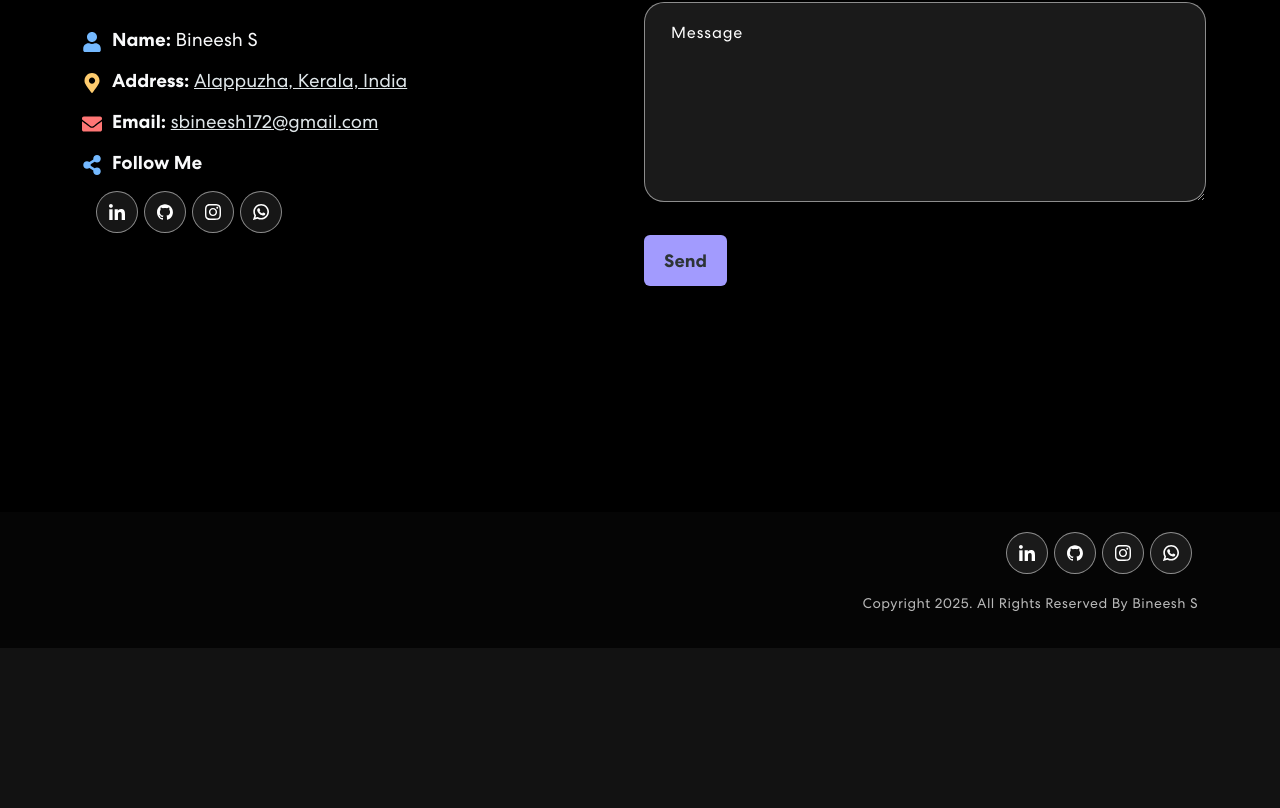
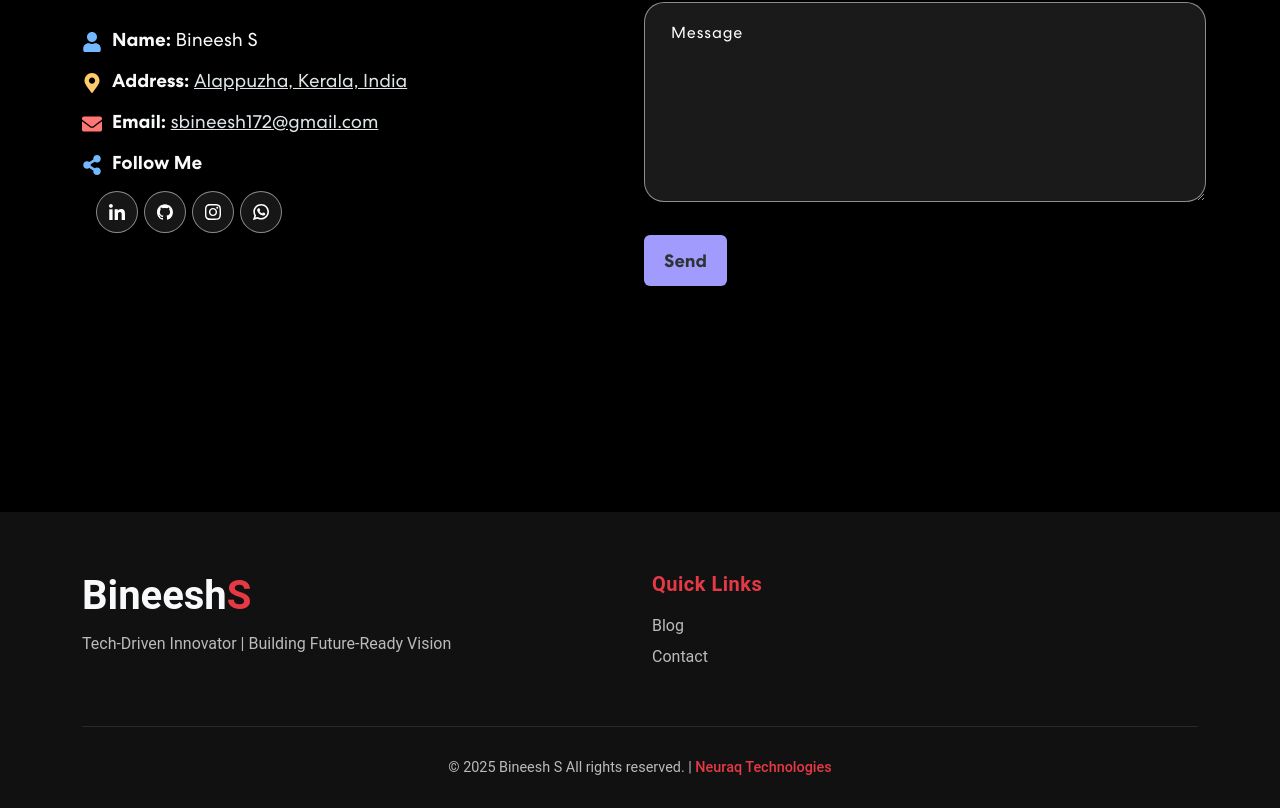
Before and after one commit to Bineesh627/Bineesh627.github.io, a React (Create React App) app: page / in a window 1280 px wide. Shown: the part 7470-8278 px from the top of the page. Before the commit the page ends 8118 px from the top, so only its background shows below. Built offline with nearby package versions, Linux system fonts and the light colour scheme.

Commit message:
Update Footer Component with Modern Design

```diff
--- /dev/null
+++ b/src/components/Footer.css
@@ -0,0 +1,249 @@
+/* Modern Footer Styles */
+.modern-footer {
+  background-color: #111;
+  color: #fff;
+  padding: 60px 0 30px 0;
+  font-family: 'Poppins', 'Roboto', -apple-system, BlinkMacSystemFont, sans-serif;
+}
+
+/* Main Footer Content */
+.footer-main {
+  margin-bottom: 40px;
+}
+
+/* Brand Section */
+.brand-section {
+  margin-bottom: 30px;
+}
+
+.brand-name {
+  font-size: 2.5rem;
+  font-weight: 700;
+  margin-bottom: 12px;
+  line-height: 1.2;
+}
+
+.brand-primary {
+  color: #f8f9fa;
+  transition: color 0.3s ease;
+}
+
+.brand-accent {
+  color: #e63946;
+  transition: color 0.3s ease;
+}
+
+.brand-name:hover .brand-primary {
+  color: #fff;
+}
+
+.brand-name:hover .brand-accent {
+  color: #ff6b6b;
+}
+
+.brand-tagline {
+  color: #bbb;
+  font-size: 1rem;
+  font-weight: 400;
+  line-height: 1.5;
+  margin: 0;
+  max-width: 400px;
+}
+
+/* Links Section */
+.links-section {
+  text-align: left;
+}
+
+.links-heading {
+  color: #e63946;
+  font-size: 1.25rem;
+  font-weight: 600;
+  margin-bottom: 20px;
+  letter-spacing: 0.5px;
+}
+
+.footer-links {
+  list-style: none;
+  padding: 0;
+  margin: 0;
+}
+
+.footer-links li {
+  margin-bottom: 12px;
+}
+
+.footer-link {
+  color: #bbb;
+  text-decoration: none;
+  font-size: 1rem;
+  font-weight: 400;
+  transition: all 0.3s ease;
+  display: inline-block;
+  position: relative;
+}
+
+.footer-link:hover,
+.footer-link:focus {
+  color: #fff;
+  text-decoration: none;
+  transform: translateX(5px);
+}
+
+.footer-link::after {
+  content: '';
+  position: absolute;
+  width: 0;
+  height: 2px;
+  bottom: -4px;
+  left: 0;
+  background-color: #e63946;
+  transition: width 0.3s ease;
+}
+
+.footer-link:hover::after,
+.footer-link:focus::after {
+  width: 100%;
+}
+
+/* Separator Line */
+.footer-separator {
+  width: 100%;
+  height: 1px;
+  background-color: rgba(255, 255, 255, 0.1);
+  margin: 40px 0 30px 0;
+}
+
+/* Bottom Section */
+.footer-bottom {
+  text-align: center;
+}
+
+.copyright-text {
+  color: #bbb;
+  font-size: 0.9rem;
+  font-weight: 400;
+  margin: 0;
+  line-height: 1.5;
+}
+
+.company-link {
+  color: #e63946;
+  text-decoration: none;
+  font-weight: 500;
+  transition: all 0.3s ease;
+}
+
+.company-link:hover,
+.company-link:focus {
+  color: #ff6b6b;
+  text-decoration: none;
+}
+
+/* Responsive Design */
+@media (max-width: 991.98px) {
+  .modern-footer {
+    padding: 50px 0 25px 0;
+  }
+
+  .brand-section {
+    text-align: center;
+    margin-bottom: 40px;
+  }
+
+  .links-section {
+    text-align: center;
+  }
+
+  .brand-name {
+    font-size: 2.2rem;
+  }
+
+  .brand-tagline {
+    max-width: none;
+  }
+
+  .footer-main {
+    margin-bottom: 35px;
+  }
+
+  .footer-separator {
+    margin: 35px 0 25px 0;
+  }
+}
+
+@media (max-width: 767.98px) {
+  .modern-footer {
+    padding: 40px 0 20px 0;
+  }
+
+  .brand-name {
+    font-size: 2rem;
+  }
+
+  .brand-tagline {
+    font-size: 0.95rem;
+  }
+
+  .links-heading {
+    font-size: 1.1rem;
+  }
+
+  .footer-link {
+    font-size: 0.95rem;
+  }
+
+  .copyright-text {
+    font-size: 0.85rem;
+  }
+
+  .footer-main {
+    margin-bottom: 30px;
+  }
+
+  .footer-separator {
+    margin: 30px 0 20px 0;
+  }
+}
+
+@media (max-width: 575.98px) {
+  .brand-name {
+    font-size: 1.8rem;
+  }
+
+  .brand-tagline {
+    font-size: 0.9rem;
+    padding: 0 10px;
+  }
+
+  .copyright-text {
+    font-size: 0.8rem;
+    padding: 0 10px;
+  }
+}
+
+/* Focus States for Accessibility */
+.footer-link:focus,
+.company-link:focus {
+  outline: 2px solid #e63946;
+  outline-offset: 2px;
+  border-radius: 2px;
+}
+
+/* Reduced Motion Support */
+@media (prefers-reduced-motion: reduce) {
+  .footer-link,
+  .company-link,
+  .brand-primary,
+  .brand-accent {
+    transition: none;
+  }
+
+  .footer-link:hover {
+    transform: none;
+  }
+
+  .footer-link::after {
+    transition: none;
+  }
+}
--- a/src/components/Footer.js
+++ b/src/components/Footer.js
@@ -1,40 +1,59 @@
 import { Container, Row, Col } from "react-bootstrap";
-// import logo from "../assets/img/logo.svg";
-import navIcon1 from "../assets/img/icons/nav-icon1.svg";
-import navIcon2 from "../assets/img/icons/nav-icon2.svg";
-import navIcon3 from "../assets/img/icons/nav-icon3.svg";
-import navIcon4 from "../assets/img/icons/nav-icon4.svg";
+import "./Footer.css";
 
 export const Footer = () => {
   return (
-    <footer
-      className="footer"
-      style={{ backgroundColor: 'rgb(5, 5, 5)', padding: '20px 0', color: '#fff' }}
-    >
+    <footer className="modern-footer">
       <Container>
-        <Row className="align-items-center">
-          <Col size={12} sm={6}>
-            {/* <img src={logo} alt="Logo" /> */}
+        {/* Main Footer Content */}
+        <Row className="footer-main">
+          {/* Brand Section - Left */}
+          <Col xs={12} md={6} className="brand-section">
+            <div className="brand-name">
+              <span className="brand-primary">Bineesh</span>
+              <span className="brand-accent">S</span>
+            </div>
+            <p className="brand-tagline">
+              Tech-Driven Innovator | Building Future-Ready Vision
+            </p>
           </Col>
-          <Col size={12} sm={6} className="text-center text-sm-end">
-            <div className="social-icon">
-              <a href="https://www.linkedin.com/in/bineesh627" target="_blank" rel="noopener noreferrer">
-                <img src={navIcon1} alt="LinkedIn Icon" />
-              </a>
-              <a href="https://github.com/Bineesh627" target="_blank" rel="noopener noreferrer">
-                <img src={navIcon2} alt="Facebook Icon" />
-              </a>
-              <a href="https://www.instagram.com/dream_boy_.627" target="_blank" rel="noopener noreferrer">
-                <img src={navIcon3} alt="Instagram Icon" />
-              </a>
-              <a href="https://wa.me/+919567314355" target="_blank" rel="noopener noreferrer">
-                <img src={navIcon4} alt="WhatsApp Icon" />
-              </a>
-            </div>
-            <p>Copyright 2025. All Rights Reserved By Bineesh S</p>
+
+          {/* Quick Links Section - Right */}
+          <Col xs={12} md={6} className="links-section">
+            <h2 className="links-heading">Quick Links</h2>
+            <ul className="footer-links">
+              <li>
+                <a href="#blogs" className="footer-link">
+                  Blog
+                </a>
+              </li>
+              <li>
+                <a href="#connect" className="footer-link">
+                  Contact
+                </a>
+              </li>
+            </ul>
           </Col>
         </Row>
+
+        {/* Separator Line */}
+        <div className="footer-separator"></div>
+
+        {/* Bottom Section */}
+        <div className="footer-bottom">
+          <p className="copyright-text">
+            © 2025 Bineesh S All rights reserved. |{" "}
+            <a
+              href="https://neuraq.com"
+              target="_blank"
+              rel="noopener noreferrer"
+              className="company-link"
+            >
+              Neuraq Technologies
+            </a>
+          </p>
+        </div>
       </Container>
     </footer>
-  )
-}
+  );
+};
```
